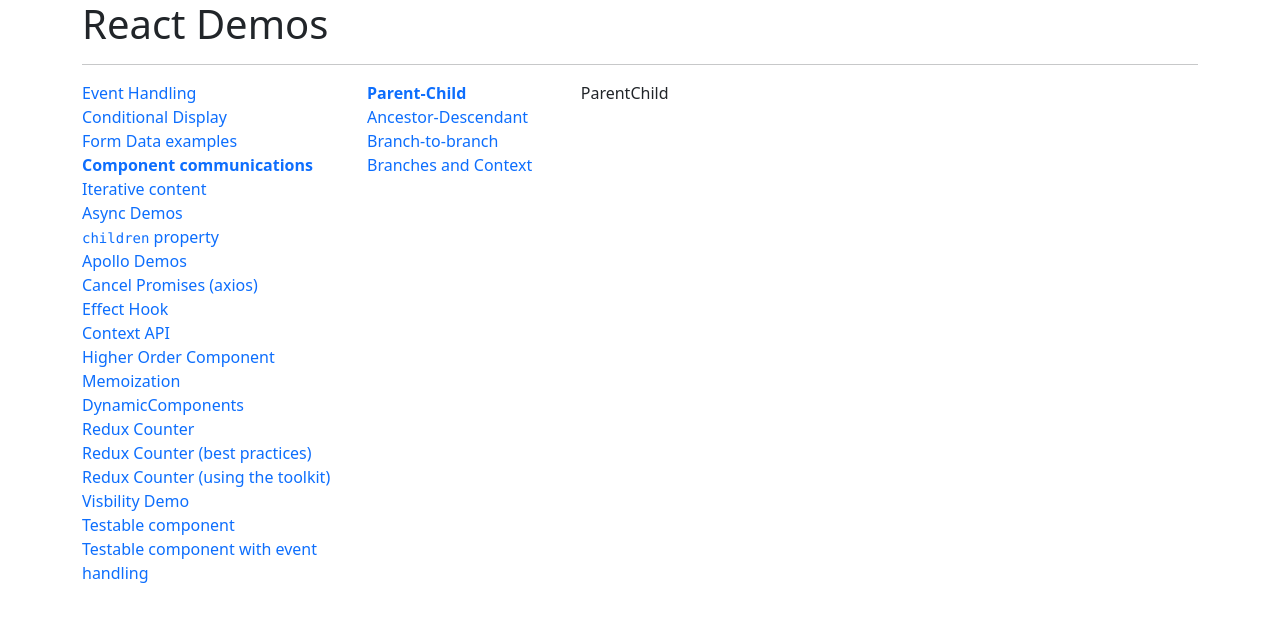
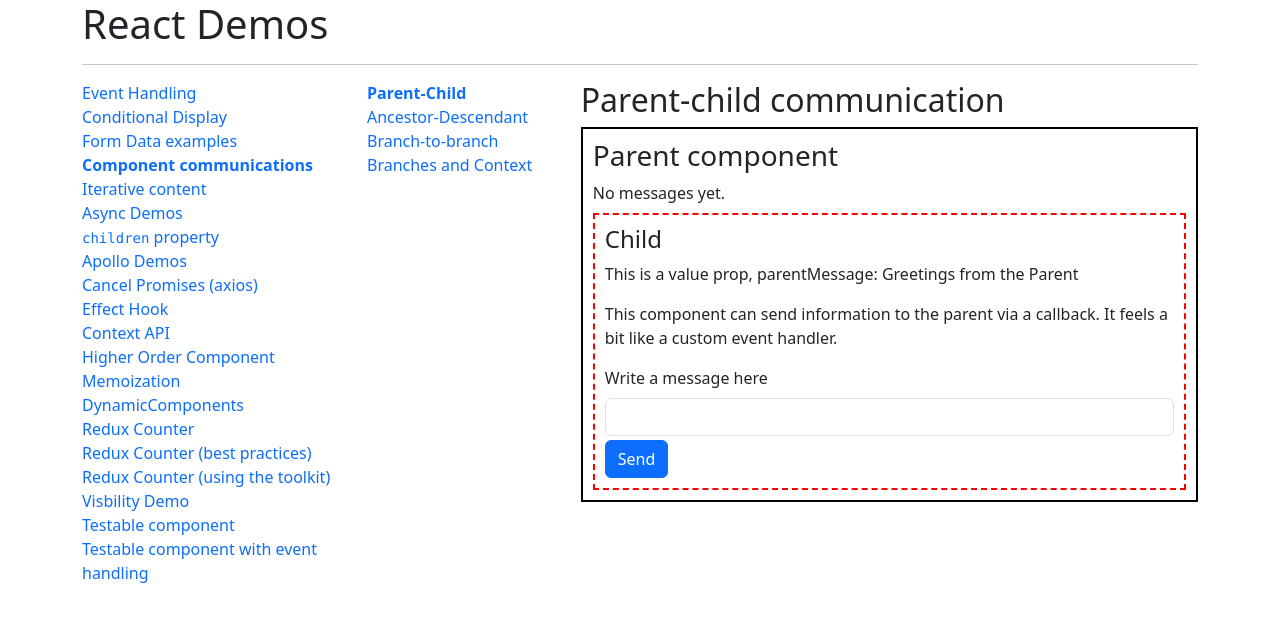
Before and after one commit to speedingplanet/front-end-bootcamp, a React (Vite) app in the folder react-demos/: page /comp-comm/parent-child in a window 1280 px wide. Shown: the top 622 px of the page. Built offline with nearby package versions, Linux system fonts and the light colour scheme.

Commit message:
Parent-child demo complete

```diff
--- a/react-demos/src/component-communications/ParentChild.jsx
+++ b/react-demos/src/component-communications/ParentChild.jsx
@@ -1,7 +1,80 @@
-import React from 'react';
+import React, { useState } from 'react';
 
 function ParentChild() {
-	return <div>ParentChild</div>;
+	return (
+		<section>
+			<h2>Parent-child communication</h2>
+			<Parent />
+		</section>
+	);
+}
+
+function Parent() {
+	let [childMessage, setChildMessage] = useState('');
+
+	function handleSendMessage(message) {
+		setChildMessage(message);
+	}
+
+	return (
+		<div style={{ border: '2px solid black', padding: '10px' }}>
+			<h3>Parent component</h3>
+			<div style={{ minHeight: '2em' }}>
+				{childMessage ? (
+					<p>Message received: {childMessage}</p>
+				) : (
+					<p>No messages yet.</p>
+				)}
+			</div>
+			<Child
+				parentMessage="Greetings from the Parent"
+				onSendMessage={handleSendMessage}
+			/>
+		</div>
+	);
+}
+
+function Child({ parentMessage, onSendMessage }) {
+	let [message, setMessage] = useState('');
+
+	function handleButtonClick() {
+		onSendMessage(message);
+	}
+
+	return (
+		<div style={{ border: '2px dashed red', padding: '10px' }}>
+			<h4>Child</h4>
+			<p>This is a value prop, parentMessage: {parentMessage}</p>
+			<p>
+				This component can send information to the parent via a callback. It
+				feels a bit like a custom event handler.
+			</p>
+			<div className="mt-3">
+				<label
+					htmlFor="message-input"
+					className="form-label"
+				>
+					Write a message here
+				</label>
+				<div className="mb-1">
+					<input
+						type="text"
+						className="form-control"
+						id="message-input"
+						value={message}
+						onChange={(event) => setMessage(event.currentTarget.value)}
+					/>
+				</div>
+				<button
+					type="button"
+					className="btn btn-primary btn-small"
+					onClick={handleButtonClick}
+				>
+					Send
+				</button>
+			</div>
+		</div>
+	);
 }
 
 export default ParentChild;
```
